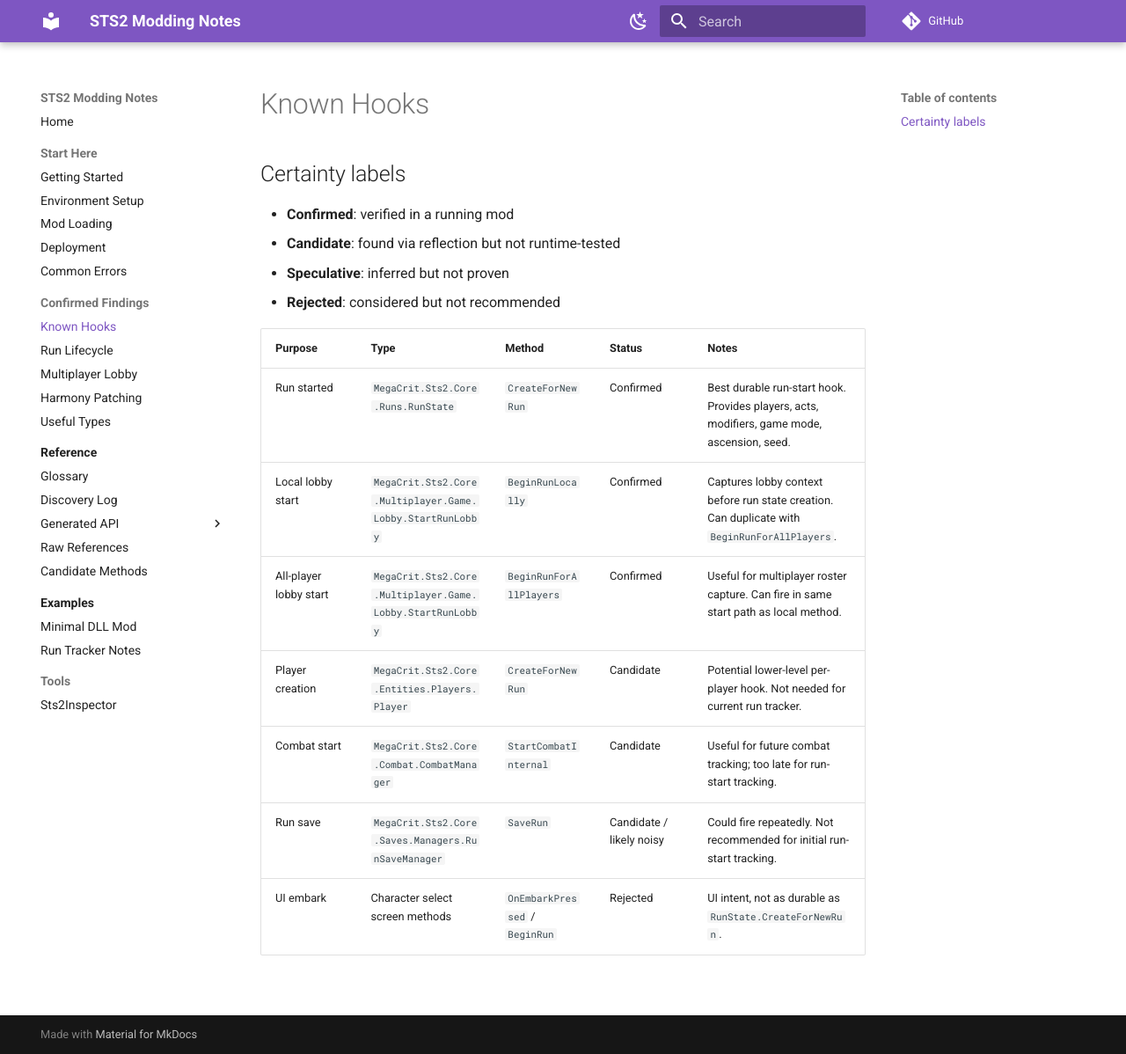
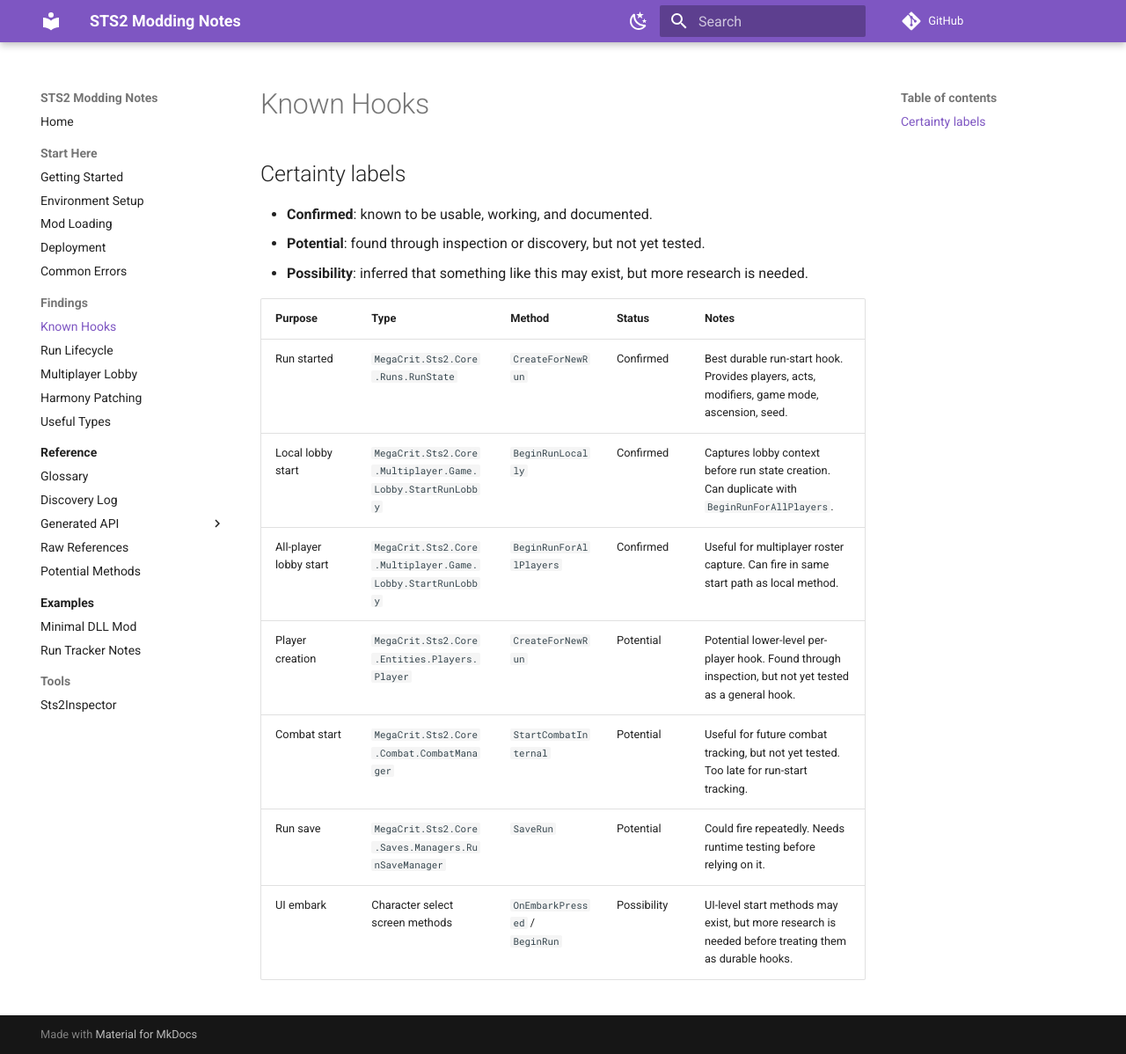
Before and after one commit to Shashakar/sts2-modding-notes, an MkDocs documentation site: the page built from docs/known-hooks.md, in a window 1280 px wide and 1198 px high. Shown: the whole window at 88% size. Built offline with MkDocs 1.6.1 and Material for MkDocs 9.7.7, drawn with Linux system fonts in a browser that asks for light colours; comment, search, counter and statistics services are not loaded.

Commit message:
Update certainty labels

```diff
--- a/docs/known-hooks.md
+++ b/docs/known-hooks.md
@@ -2,17 +2,16 @@
 
 ## Certainty labels
 
-- **Confirmed**: verified in a running mod
-- **Candidate**: found via reflection but not runtime-tested
-- **Speculative**: inferred but not proven
-- **Rejected**: considered but not recommended
+- **Confirmed**: known to be usable, working, and documented.
+- **Potential**: found through inspection or discovery, but not yet tested.
+- **Possibility**: inferred that something like this may exist, but more research is needed.
 
 | Purpose | Type | Method | Status | Notes |
 |---|---|---|---|---|
 | Run started | `MegaCrit.Sts2.Core.Runs.RunState` | `CreateForNewRun` | Confirmed | Best durable run-start hook. Provides players, acts, modifiers, game mode, ascension, seed. |
 | Local lobby start | `MegaCrit.Sts2.Core.Multiplayer.Game.Lobby.StartRunLobby` | `BeginRunLocally` | Confirmed | Captures lobby context before run state creation. Can duplicate with `BeginRunForAllPlayers`. |
 | All-player lobby start | `MegaCrit.Sts2.Core.Multiplayer.Game.Lobby.StartRunLobby` | `BeginRunForAllPlayers` | Confirmed | Useful for multiplayer roster capture. Can fire in same start path as local method. |
-| Player creation | `MegaCrit.Sts2.Core.Entities.Players.Player` | `CreateForNewRun` | Candidate | Potential lower-level per-player hook. Not needed for current run tracker. |
-| Combat start | `MegaCrit.Sts2.Core.Combat.CombatManager` | `StartCombatInternal` | Candidate | Useful for future combat tracking; too late for run-start tracking. |
-| Run save | `MegaCrit.Sts2.Core.Saves.Managers.RunSaveManager` | `SaveRun` | Candidate / likely noisy | Could fire repeatedly. Not recommended for initial run-start tracking. |
-| UI embark | Character select screen methods | `OnEmbarkPressed` / `BeginRun` | Rejected | UI intent, not as durable as `RunState.CreateForNewRun`. |
+| Player creation | `MegaCrit.Sts2.Core.Entities.Players.Player` | `CreateForNewRun` | Potential | Potential lower-level per-player hook. Found through inspection, but not yet tested as a general hook. |
+| Combat start | `MegaCrit.Sts2.Core.Combat.CombatManager` | `StartCombatInternal` | Potential | Useful for future combat tracking, but not yet tested. Too late for run-start tracking. |
+| Run save | `MegaCrit.Sts2.Core.Saves.Managers.RunSaveManager` | `SaveRun` | Potential | Could fire repeatedly. Needs runtime testing before relying on it. |
+| UI embark | Character select screen methods | `OnEmbarkPressed` / `BeginRun` | Possibility | UI-level start methods may exist, but more research is needed before treating them as durable hooks. |
--- a/mkdocs.yml
+++ b/mkdocs.yml
@@ -56,7 +56,7 @@ nav:
       - Mod Loading: mod-loading.md
       - Deployment: deployment.md
       - Common Errors: common-errors.md
-  - Confirmed Findings:
+  - Findings:
       - Known Hooks: known-hooks.md
       - Run Lifecycle: run-lifecycle.md
       - Multiplayer Lobby: multiplayer-lobby.md
@@ -74,7 +74,7 @@ nav:
           - RunSaveManager: generated/RunSaveManager.md
           - BaseLib: generated/BaseLib.md
       - Raw References: references/README.md
-      - Candidate Methods: references/candidate-methods/README.md
+      - Potential Methods: references/potential-methods/README.md
   - Examples:
       - Overview: examples/README.md
       - Minimal DLL Mod: examples/minimal-dll-mod.md
```
Also changed, not shown: README.md (+3 -4 lines), docs/index.md (+5 -6 lines), docs/references/README.md (+2 -2 lines), docs/references/potential-methods/README.md (renamed from docs/references/candidate-methods/README.md, +2 -2 lines).
